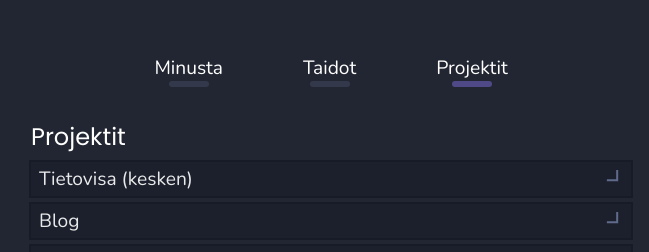
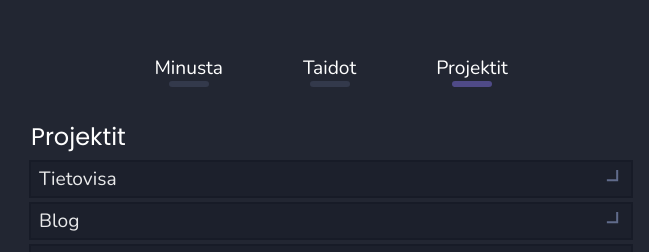
Before and after one commit to leeviko/portfolio, a Next.js app: page /projects in a window 1280 px wide. Shown: the part 163-415 px from the top of the page, without its empty margins (309-958 px from the left). Built offline with nearby package versions, Linux system fonts and the light colour scheme.

Commit message:
Update projects

```diff
--- a/pages/projects.js
+++ b/pages/projects.js
@@ -23,10 +23,11 @@ export default function Projects() {
       <div className="page-content">
         <div className={styles.projectsList}>
           <Project
-            name="Tietovisa (kesken)"
+            name="Tietovisa"
             description="Sivusto, jossa käyttäjät voivat tehdä tietovisoja."
             code="https://github.com/leeviko/quizitor"
-            tags="Next.js, tRPC, Prisma ORM"
+            link="https://quiz.leevi.dev/"
+            tags="Next.js, TypeScript, tRPC, Prisma ORM"
             handleExpand={handleExpand}
             expandedItem={expandedItem}
           />
```
